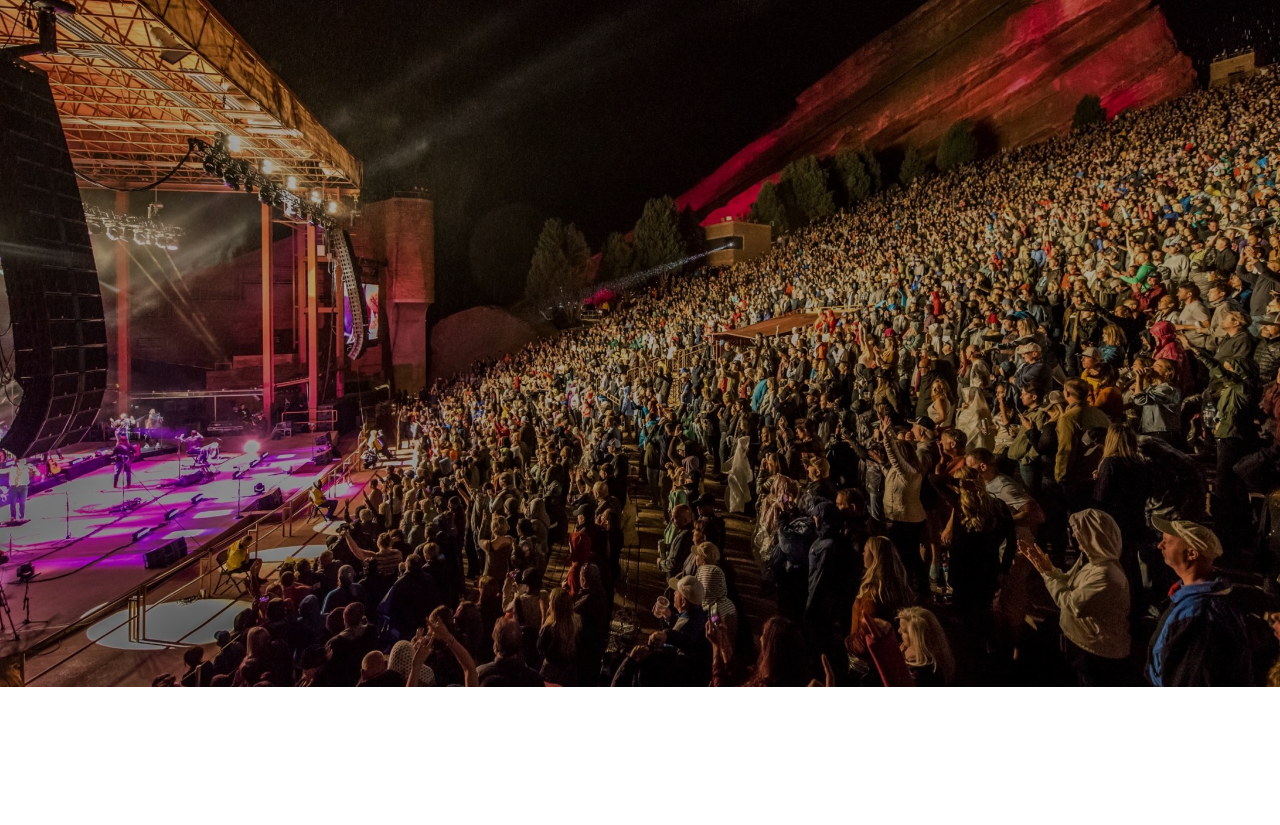
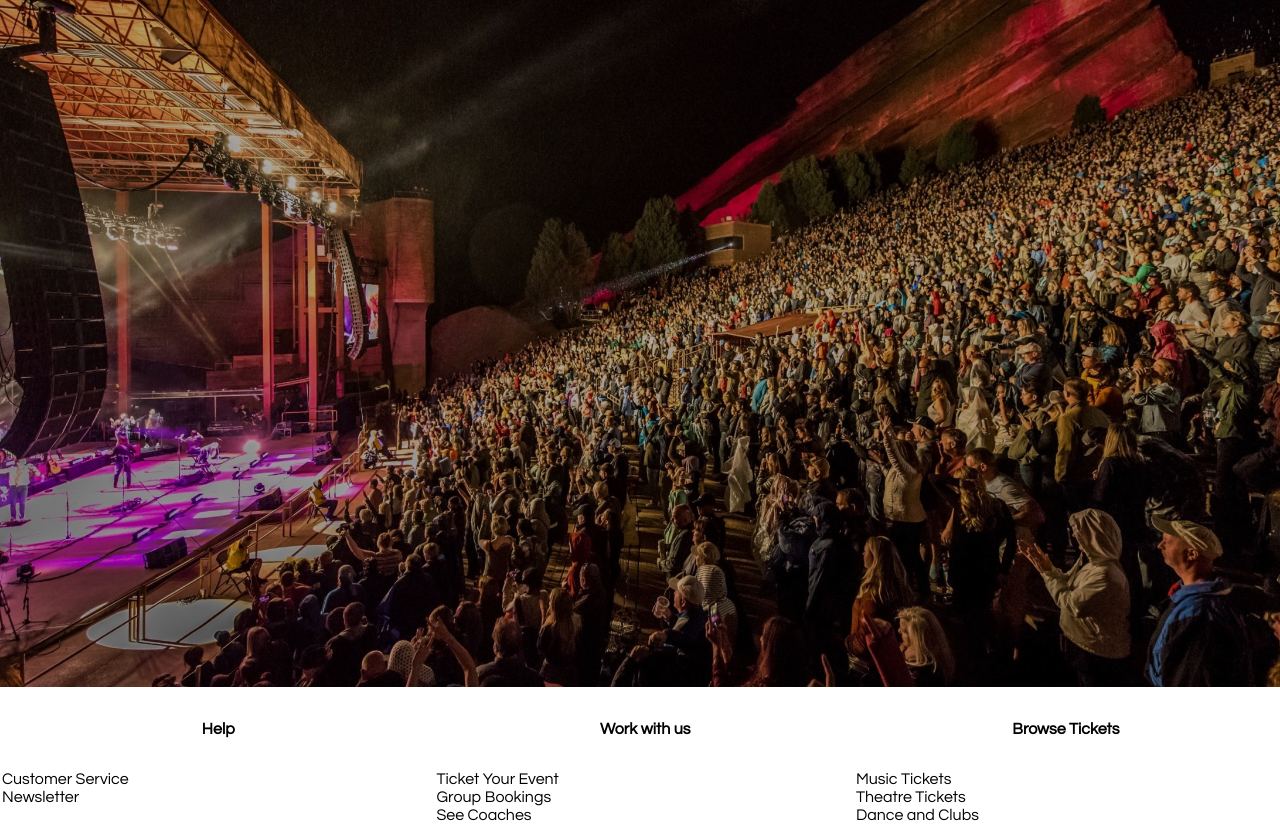
Before and after one commit to selvijebucolli1/INT20_21_Gr40, a plain HTML site: page index.html in a window 1280 px wide. Shown: the part 113-938 px from the top of the page. Before the commit the page ends 800 px from the top, so only its background shows below. Drawn offline with Linux system fonts and the light colour scheme.

Commit message:
Login.html

```diff
--- a/index.html
+++ b/index.html
@@ -20,10 +20,51 @@
 <li><a href="Services.html ">Services</a></li>
 <li><a href="About.html">About</a></li>
 <li><a href="Contact.html">Contact</a></li>
+<li><a href="Login.html">Sign up/Log in</a></li>
 <input type="search" id="search" placeholder="Search..."
 <button type="submit"><i class="fa fa-search"></i></button>
 </ul>
 </div>
      </header>
+
+
+
+
+
+
+
+
+
+
+     <footer>
+      <table style="width:100%">
+          <tr style="height:80px">
+
+        <th>Help</th>
+        <th>Work with us</th>
+        <th>Browse Tickets</th>
+        <th></th>
+        </tr>
+
+        <tr>
+            <td>Customer Service</td>
+            <td>Ticket Your Event</td>
+            <td>Music Tickets</td>
+
+        </tr>
+        <tr>
+            <td>Newsletter</td>
+            <td>Group Bookings</td>
+            <td>Theatre Tickets</td>
+
+        </tr>
+        <tr>
+            <td></td>
+            <td>See Coaches</td>
+            <td>Dance and Clubs</td>
+
+        </tr>
+        </table>
+  </footer>
    </body>
 </html>
```
